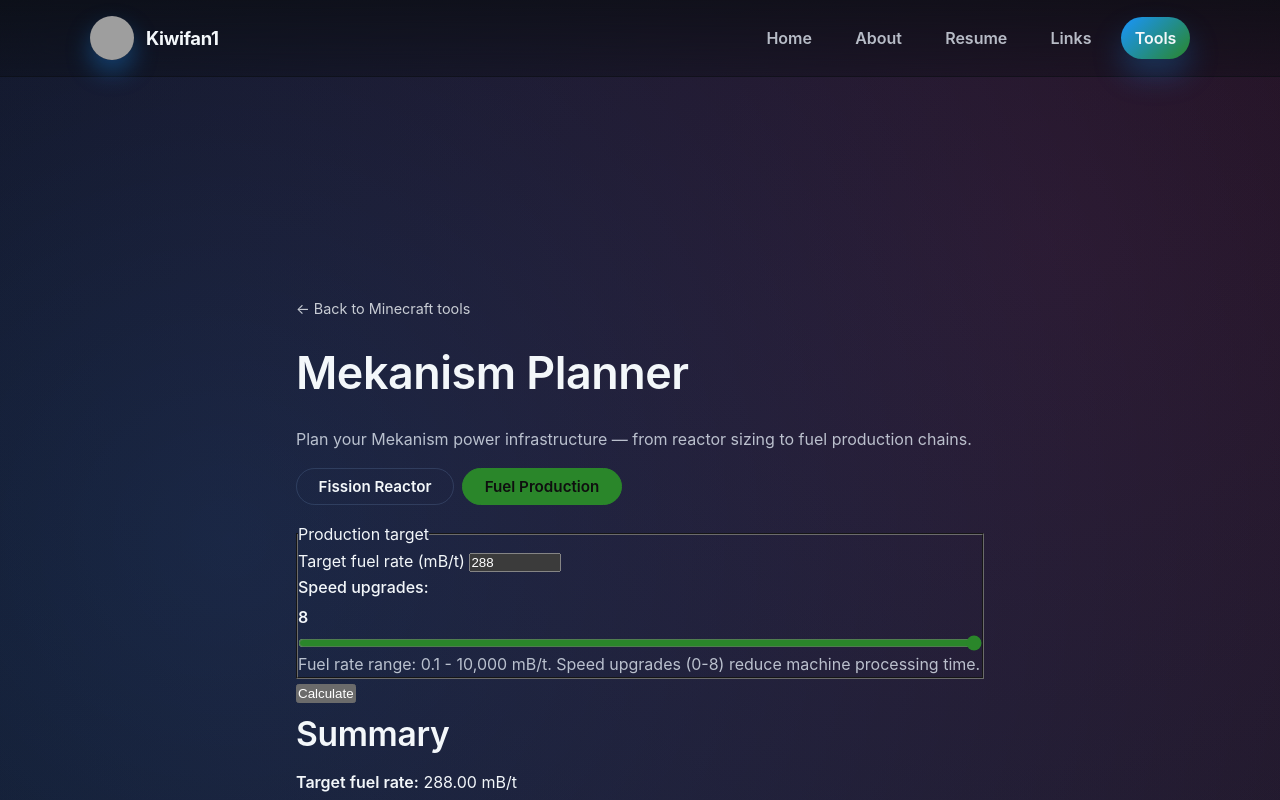
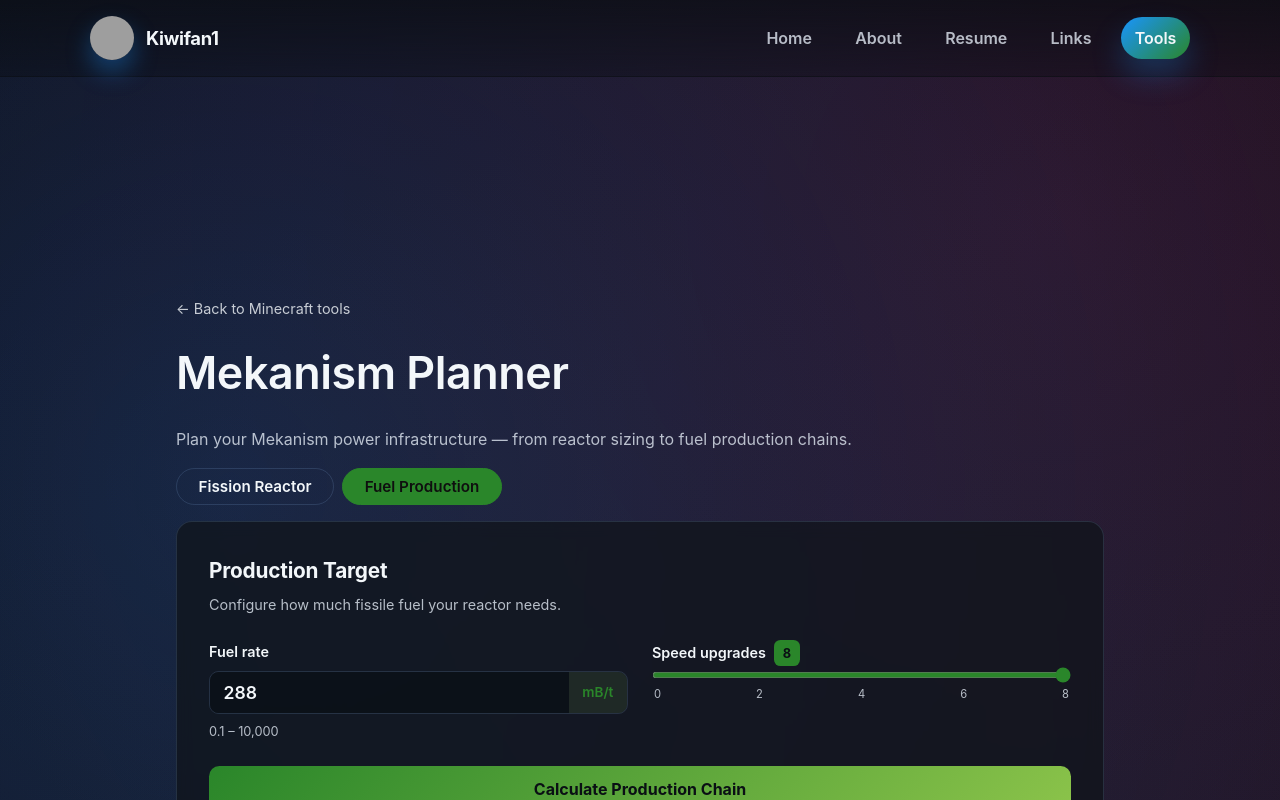
Before and after one commit to Kiwifan1/Kiwifan1.github.io, an Angular app: page /tools/minecraft/mekanism in a window 1280 px wide. Both pictures are taken after a click on the button "Fuel Production". Shown: the top 800 px of the page. Built offline with nearby package versions, Linux system fonts and the light colour scheme; grey boxes are pictures that could not be loaded.

Commit message:
Visual overhaul: wider layout, styled form/stats/resources/machine cards

```diff
--- a/src/app/tools/minecraft/mekanism/fuel-chain-planner/fuel-chain-planner.css
+++ b/src/app/tools/minecraft/mekanism/fuel-chain-planner/fuel-chain-planner.css
@@ -1,84 +1,348 @@
-.fuel-chain__slider-label {
+.fuel-chain {
+  display: flex;
+  flex-direction: column;
+  gap: 1.75rem;
+}
+
+/* ── Form ────────────────────────────────────── */
+
+.fuel-chain__form {
+  background: var(--tool-surface);
+  border: 1px solid var(--tool-border);
+  border-radius: 1rem;
+  padding: 2rem;
+  display: flex;
+  flex-direction: column;
+  gap: 1.5rem;
+  backdrop-filter: blur(8px);
+}
+
+.fuel-chain__form-header {
   display: flex;
   flex-direction: column;
   gap: 0.25rem;
-  font-weight: 500;
 }
 
-.fuel-chain__slider-label input[type='range'] {
-  width: 100%;
-  accent-color: var(--tool-accent);
+.fuel-chain__form-title {
+  font-size: 1.3rem;
+  margin: 0;
+  font-weight: 700;
 }
 
-.fuel-chain__summary-card ul,
-.fuel-chain__resources-card ul {
-  list-style: none;
-  padding: 0;
+.fuel-chain__form-desc {
+  color: var(--tool-muted);
+  font-size: 0.9rem;
   margin: 0;
+}
+
+.fuel-chain__inputs {
+  display: grid;
+  grid-template-columns: 1fr 1fr;
+  gap: 1.5rem;
+}
+
+@media (max-width: 560px) {
+  .fuel-chain__inputs {
+    grid-template-columns: 1fr;
+  }
+}
+
+.fuel-chain__input-group {
   display: flex;
   flex-direction: column;
+  gap: 0.4rem;
+}
+
+.fuel-chain__label {
+  font-weight: 600;
+  font-size: 0.9rem;
+  color: var(--tool-text);
+  display: flex;
+  align-items: center;
   gap: 0.5rem;
 }
 
+.fuel-chain__upgrade-value {
+  display: inline-flex;
+  align-items: center;
+  justify-content: center;
+  background: var(--tool-accent);
+  color: #0a0f14;
+  font-weight: 700;
+  font-size: 0.8rem;
+  width: 1.6rem;
+  height: 1.6rem;
+  border-radius: 0.4rem;
+}
+
+.fuel-chain__input-wrapper {
+  display: flex;
+  align-items: stretch;
+  border-radius: 0.6rem;
+  overflow: hidden;
+  border: 1px solid var(--tool-border);
+  transition: border-color 150ms ease;
+}
+
+.fuel-chain__input-wrapper:focus-within {
+  border-color: var(--tool-accent);
+}
+
+.fuel-chain__number-input {
+  flex: 1;
+  background: var(--tool-input-bg);
+  border: none;
+  color: var(--tool-text);
+  padding: 0.65rem 0.85rem;
+  font-size: 1.1rem;
+  font-weight: 600;
+  font-family: inherit;
+  outline: none;
+  min-width: 0;
+}
+
+.fuel-chain__number-input::-webkit-inner-spin-button,
+.fuel-chain__number-input::-webkit-outer-spin-button {
+  -webkit-appearance: none;
+  margin: 0;
+}
+
+.fuel-chain__input-unit {
+  display: flex;
+  align-items: center;
+  padding: 0 0.85rem;
+  background: rgba(139, 195, 74, 0.1);
+  color: var(--tool-accent);
+  font-weight: 600;
+  font-size: 0.85rem;
+  white-space: nowrap;
+}
+
+.fuel-chain__input-hint {
+  font-size: 0.8rem;
+  color: var(--tool-muted);
+}
+
+.fuel-chain__range-input {
+  width: 100%;
+  accent-color: var(--tool-accent);
+  height: 6px;
+  cursor: pointer;
+}
+
+.fuel-chain__range-ticks {
+  display: flex;
+  justify-content: space-between;
+  font-size: 0.7rem;
+  color: var(--tool-muted);
+  padding: 0 2px;
+}
+
+.fuel-chain__calculate {
+  align-self: stretch;
+  background: linear-gradient(135deg, var(--tool-accent), var(--tool-accent-strong));
+  border: none;
+  border-radius: 0.65rem;
+  color: #0a0f14;
+  cursor: pointer;
+  font-family: inherit;
+  font-size: 1rem;
+  font-weight: 700;
+  padding: 0.85rem 2rem;
+  transition: transform 150ms ease, box-shadow 150ms ease;
+}
+
+.fuel-chain__calculate:hover:not(:disabled) {
+  transform: translateY(-2px);
+  box-shadow: 0 12px 28px rgba(42, 134, 42, 0.3);
+}
+
+.fuel-chain__calculate:disabled {
+  opacity: 0.4;
+  cursor: not-allowed;
+  transform: none;
+}
+
+/* ── Results ─────────────────────────────────── */
+
+.fuel-chain__results {
+  display: flex;
+  flex-direction: column;
+  gap: 1.25rem;
+}
+
+/* ── Stats row ───────────────────────────────── */
+
+.fuel-chain__stats-row {
+  display: grid;
+  grid-template-columns: repeat(3, 1fr);
+  gap: 1rem;
+}
+
+@media (max-width: 560px) {
+  .fuel-chain__stats-row {
+    grid-template-columns: 1fr;
+  }
+}
+
+.fuel-chain__stat {
+  display: flex;
+  flex-direction: column;
+  align-items: center;
+  gap: 0.25rem;
+  padding: 1.25rem 1rem;
+  background: var(--tool-surface);
+  border: 1px solid var(--tool-border);
+  border-radius: 0.85rem;
+  text-align: center;
+  backdrop-filter: blur(8px);
+}
+
+.fuel-chain__stat-value {
+  font-size: 1.5rem;
+  font-weight: 800;
+  color: var(--tool-text);
+  letter-spacing: -0.02em;
+}
+
+.fuel-chain__stat-label {
+  font-size: 0.8rem;
+  font-weight: 600;
+  text-transform: uppercase;
+  letter-spacing: 0.08em;
+  color: var(--tool-muted);
+}
+
+/* ── Cards ────────────────────────────────────── */
+
+.fuel-chain__card {
+  background: var(--tool-surface);
+  border: 1px solid var(--tool-border);
+  border-radius: 0.85rem;
+  padding: 1.5rem;
+  display: flex;
+  flex-direction: column;
+  gap: 1rem;
+  backdrop-filter: blur(8px);
+}
+
+.fuel-chain__card h2 {
+  font-size: 1.1rem;
+  margin: 0;
+  font-weight: 700;
+}
+
+/* ── Resources ───────────────────────────────── */
+
 .fuel-chain__resource-grid {
   display: grid;
-  grid-template-columns: repeat(auto-fit, minmax(180px, 1fr));
-  gap: 0.75rem;
+  grid-template-columns: repeat(4, 1fr);
+  gap: 1rem;
+}
+
+@media (max-width: 640px) {
+  .fuel-chain__resource-grid {
+    grid-template-columns: repeat(2, 1fr);
+  }
 }
 
 .fuel-chain__resource {
   display: flex;
   flex-direction: column;
-  gap: 0.15rem;
+  gap: 0.2rem;
+  padding: 0.75rem;
+  background: rgba(255, 255, 255, 0.03);
+  border-radius: 0.6rem;
+  border: 1px solid rgba(255, 255, 255, 0.04);
 }
 
 .fuel-chain__resource-label {
   font-weight: 600;
-  font-size: 0.85rem;
+  font-size: 0.78rem;
   color: var(--tool-muted);
+  text-transform: uppercase;
+  letter-spacing: 0.05em;
 }
 
 .fuel-chain__resource-value {
   font-weight: 700;
-  font-size: 1.05rem;
+  font-size: 1.1rem;
   color: var(--tool-text);
 }
 
-.fuel-chain__flow-card {
-  grid-column: 1 / -1;
-}
+/* ── Machine breakdown ───────────────────────── */
 
-.fuel-chain__machines-card {
-  grid-column: 1 / -1;
-}
-
-.fuel-chain__machine-list {
-  list-style: none;
-  padding: 0;
-  margin: 0;
-  display: flex;
-  flex-direction: column;
-  gap: 0.6rem;
+.fuel-chain__machine-grid {
+  display: grid;
+  grid-template-columns: repeat(auto-fill, minmax(260px, 1fr));
+  gap: 0.75rem;
 }
 
 .fuel-chain__machine-item {
   display: flex;
   flex-direction: column;
-  gap: 0.15rem;
-  padding: 0.5rem 0;
-  border-bottom: 1px solid var(--tool-border);
+  gap: 0.35rem;
+  padding: 0.85rem 1rem;
+  background: rgba(255, 255, 255, 0.02);
+  border-radius: 0.6rem;
+  border-left: 3px solid var(--tool-accent);
+  transition: background 120ms ease;
 }
 
-.fuel-chain__machine-item:last-child {
-  border-bottom: none;
+.fuel-chain__machine-item:hover {
+  background: rgba(255, 255, 255, 0.05);
+}
+
+.fuel-chain__machine-item--flow {
+  border-left-color: var(--kiwi-blue);
+}
+
+.fuel-chain__machine-header {
+  display: flex;
+  align-items: center;
+  justify-content: space-between;
+  gap: 0.5rem;
 }
 
 .fuel-chain__machine-name {
   font-weight: 600;
+  font-size: 0.9rem;
   color: var(--tool-text);
 }
 
-.fuel-chain__machine-detail {
-  font-size: 0.875rem;
+.fuel-chain__machine-badge {
+  font-size: 0.75rem;
+  font-weight: 700;
+  padding: 0.15rem 0.5rem;
+  border-radius: 999px;
+  background: rgba(139, 195, 74, 0.2);
+  color: var(--tool-accent-strong);
+}
+
+.fuel-chain__machine-badge--flow {
+  background: rgba(25, 149, 255, 0.15);
+  color: var(--kiwi-blue);
+}
+
+.fuel-chain__machine-stats {
+  display: flex;
+  flex-wrap: wrap;
+  gap: 0.5rem;
+  font-size: 0.8rem;
   color: var(--tool-muted);
 }
+
+.fuel-chain__machine-stats span {
+  display: inline-flex;
+  align-items: center;
+}
+
+.fuel-chain__machine-stats span::after {
+  content: '·';
+  margin-left: 0.5rem;
+  opacity: 0.4;
+}
+
+.fuel-chain__machine-stats span:last-child::after {
+  display: none;
+}
--- a/src/app/tools/minecraft/mekanism/fuel-chain-planner/fuel-chain-planner.html
+++ b/src/app/tools/minecraft/mekanism/fuel-chain-planner/fuel-chain-planner.html
@@ -1,27 +1,55 @@
-<section class="planner fuel-chain">
-  <form [formGroup]="form" class="planner__form" aria-label="Fuel chain planner">
-    <fieldset class="planner__field-set">
-      <legend>Production target</legend>
-      <div class="planner__grid">
-        <label>
-          Target fuel rate (mB/t)
-          <input type="number" formControlName="fuelRate" min="0.1" max="10000" step="0.1" />
+<section class="fuel-chain">
+  <form [formGroup]="form" class="fuel-chain__form" aria-label="Fuel chain planner">
+    <div class="fuel-chain__form-header">
+      <h2 class="fuel-chain__form-title">Production Target</h2>
+      <p class="fuel-chain__form-desc">Configure how much fissile fuel your reactor needs.</p>
+    </div>
+
+    <div class="fuel-chain__inputs">
+      <div class="fuel-chain__input-group">
+        <label class="fuel-chain__label" for="fuelRate">Fuel rate</label>
+        <div class="fuel-chain__input-wrapper">
+          <input
+            id="fuelRate"
+            type="number"
+            formControlName="fuelRate"
+            min="0.1"
+            max="10000"
+            step="0.1"
+            class="fuel-chain__number-input"
+          />
+          <span class="fuel-chain__input-unit">mB/t</span>
+        </div>
+        <span class="fuel-chain__input-hint">0.1 – 10,000</span>
+      </div>
+
+      <div class="fuel-chain__input-group">
+        <label class="fuel-chain__label">
+          Speed upgrades
+          <span class="fuel-chain__upgrade-value">{{ form.value.speedUpgrades }}</span>
         </label>
-        <label class="fuel-chain__slider-label">
-          Speed upgrades: <strong>{{ form.value.speedUpgrades }}</strong>
-          <input type="range" formControlName="speedUpgrades" min="0" max="8" step="1" />
-        </label>
+        <input
+          type="range"
+          formControlName="speedUpgrades"
+          min="0"
+          max="8"
+          step="1"
+          class="fuel-chain__range-input"
+        />
+        <div class="fuel-chain__range-ticks">
+          <span>0</span><span>2</span><span>4</span><span>6</span><span>8</span>
+        </div>
       </div>
-      <p class="planner__hint">
-        Fuel rate range: 0.1 - 10,000 mB/t. Speed upgrades (0-8) reduce machine processing time.
-      </p>
-    </fieldset>
+    </div>
 
-    <div class="planner__actions">
-      <button type="button" class="planner__submit" [disabled]="form.invalid" (click)="computeChain()">
-        Calculate
-      </button>
-    </div>
+    <button
+      type="button"
+      class="fuel-chain__calculate"
+      [disabled]="form.invalid"
+      (click)="computeChain()"
+    >
+      Calculate Production Chain
+    </button>
   </form>
 
   @if (error(); as err) {
@@ -29,21 +57,24 @@
       <p class="planner__error">{{ err }}</p>
     </div>
   } @else if (result(); as data) {
-    <div class="planner__results">
+    <div class="fuel-chain__results">
 
-      <!-- Summary card -->
-      <section class="planner__card fuel-chain__summary-card">
-        <h2>Summary</h2>
-        <ul>
-          <li><strong>Target fuel rate:</strong> {{ asDecimal(data.targetFuelRate) }} mB/t</li>
-          <li><strong>Speed upgrades:</strong> {{ data.speedUpgrades }}</li>
-          <li><strong>Total machines:</strong> {{ asNumber(data.totalMachines) }}</li>
-          <li><strong>Total energy:</strong> {{ formatEnergy(data.resources.totalEnergyPerTick) }}</li>
-        </ul>
-      </section>
+      <div class="fuel-chain__stats-row">
+        <div class="fuel-chain__stat">
+          <span class="fuel-chain__stat-value">{{ asNumber(data.totalMachines) }}</span>
+          <span class="fuel-chain__stat-label">Total Machines</span>
+        </div>
+        <div class="fuel-chain__stat">
+          <span class="fuel-chain__stat-value">{{ formatEnergy(data.resources.totalEnergyPerTick) }}</span>
+          <span class="fuel-chain__stat-label">Total Energy</span>
+        </div>
+        <div class="fuel-chain__stat">
+          <span class="fuel-chain__stat-value">{{ asDecimal(data.targetFuelRate) }}</span>
+          <span class="fuel-chain__stat-label">mB/t Fissile Fuel</span>
+        </div>
+      </div>
 
-      <!-- Resources card -->
-      <section class="planner__card fuel-chain__resources-card">
+      <section class="fuel-chain__card">
         <h2>Resource Requirements</h2>
         <div class="fuel-chain__resource-grid">
           <div class="fuel-chain__resource">
@@ -65,34 +96,36 @@
         </div>
       </section>
 
-      <!-- Chain flow visualization -->
-      <section class="planner__card fuel-chain__flow-card">
+      <section class="fuel-chain__card fuel-chain__card--wide">
         <h2>Chain Flow</h2>
         <app-chain-flow [result]="data"></app-chain-flow>
       </section>
 
-      <!-- Machine breakdown -->
-      <section class="planner__card fuel-chain__machines-card">
+      <section class="fuel-chain__card fuel-chain__card--wide">
         <h2>Machine Breakdown</h2>
-        <ul class="fuel-chain__machine-list">
+        <div class="fuel-chain__machine-grid">
           @for (stage of data.stages; track stage.name) {
-            <li class="fuel-chain__machine-item">
-              <span class="fuel-chain__machine-name">{{ stage.name }}</span>
-              <span class="fuel-chain__machine-detail">
+            <div class="fuel-chain__machine-item" [class.fuel-chain__machine-item--flow]="stage.type === 'flow'">
+              <div class="fuel-chain__machine-header">
+                <span class="fuel-chain__machine-name">{{ stage.name }}</span>
                 @if (stage.type === 'batch') {
-                  {{ stage.count === 1 ? '1 machine' : asNumber(stage.count) + ' machines' }} &middot;
-                  {{ asDecimal(stage.opsPerTick, 4) }} ops/t &middot;
-                  {{ asNumber(stage.ticksPerOp) }} ticks/op &middot;
-                  {{ formatEnergy(stage.energyPerTick) }}
+                  <span class="fuel-chain__machine-badge">{{ stage.count === 1 ? '×1' : '×' + asNumber(stage.count) }}</span>
                 } @else {
-                  1 machine (flow) &middot;
-                  {{ asDecimal(stage.flowRateMbPerTick, 2) }} mB/t &middot;
-                  {{ formatEnergy(stage.energyPerTick) }}
+                  <span class="fuel-chain__machine-badge fuel-chain__machine-badge--flow">flow</span>
                 }
-              </span>
-            </li>
+              </div>
+              <div class="fuel-chain__machine-stats">
+                @if (stage.type === 'batch') {
+                  <span>{{ asDecimal(stage.opsPerTick, 4) }} ops/t</span>
+                  <span>{{ asNumber(stage.ticksPerOp) }} ticks/op</span>
+                } @else {
+                  <span>{{ asDecimal(stage.flowRateMbPerTick, 2) }} mB/t</span>
+                }
+                <span>{{ formatEnergy(stage.energyPerTick) }}</span>
+              </div>
+            </div>
           }
-        </ul>
+        </div>
       </section>
 
     </div>
--- a/src/app/tools/minecraft/mekanism/mekanism.css
+++ b/src/app/tools/minecraft/mekanism/mekanism.css
@@ -6,7 +6,7 @@
 .mekanism {
   display: grid;
   gap: var(--space-md, 1.5rem);
-  max-width: 720px;
+  max-width: 960px;
   margin: 0 auto;
   padding: 0 var(--space-md, 1.5rem);
 }
```
